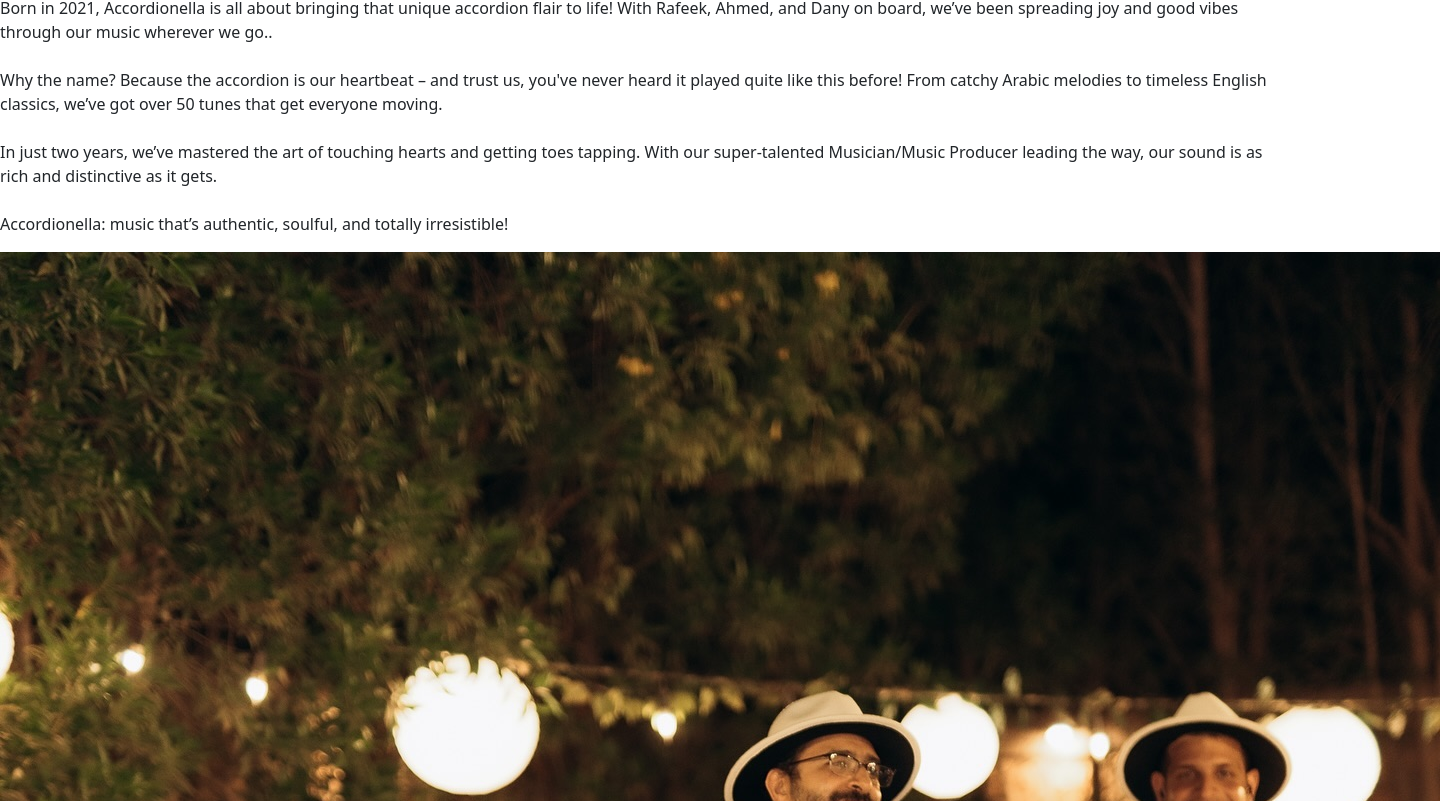
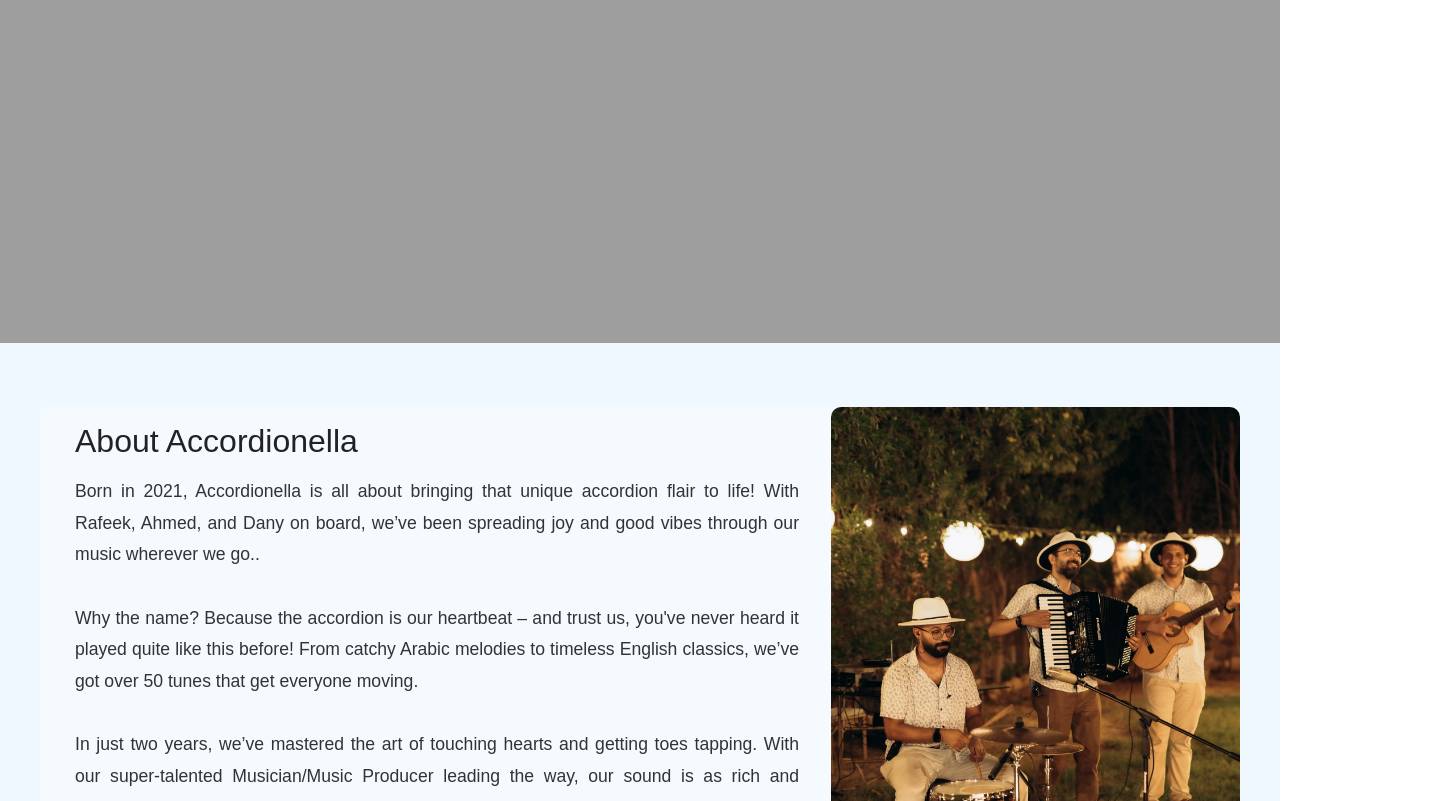
Before and after one commit to KiroAnis/Accordionella, a plain HTML site: page index.html in a window 1280 px wide. Shown: the part 617-1418 px from the top of the page, 1440 px wide, since content can reach past the window. Drawn offline with nearby package versions, Linux system fonts and the light colour scheme; the site is published under a folder, as on GitHub Pages, so addresses that start at the root find nothing.

Commit message:
Add files via upload

```diff
--- a/index.html
+++ b/index.html
@@ -4,7 +4,7 @@
   <meta charset="UTF-8">
   <meta name="viewport" content="width=device-width, initial-scale=1.0">
   <link href="https://cdn.jsdelivr.net/npm/bootstrap@5.3.7/dist/css/bootstrap.min.css" rel="stylesheet" integrity="sha384-LN+7fdVzj6u52u30Kp6M/trliBMCMKTyK833zpbD+pXdCLuTusPj697FH4R/5mcr" crossorigin="anonymous">
-  <link href="/Stylesheet.css" rel="stylesheet">
+  <link href="Stylesheet.css" rel="stylesheet">
   <title>Accordionella</title>
 </head>
 <body>
```
